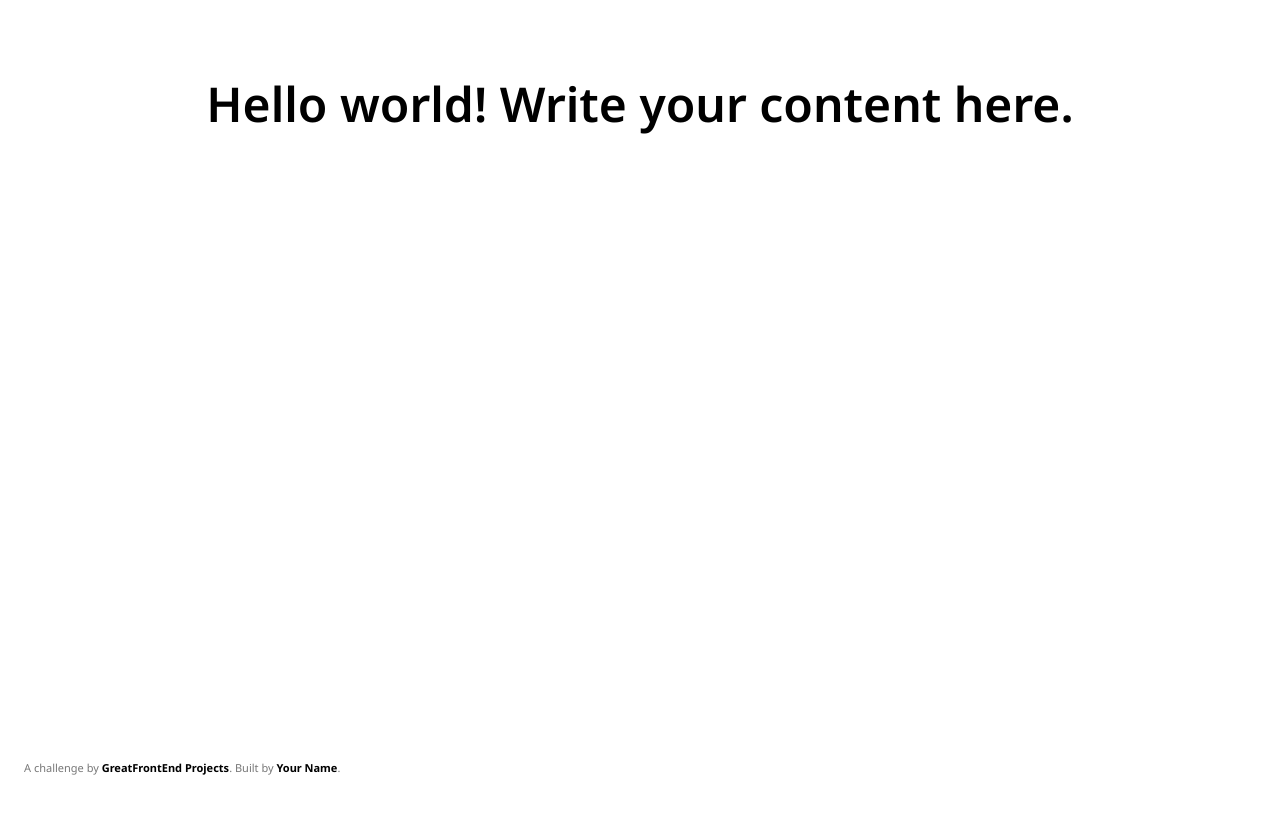
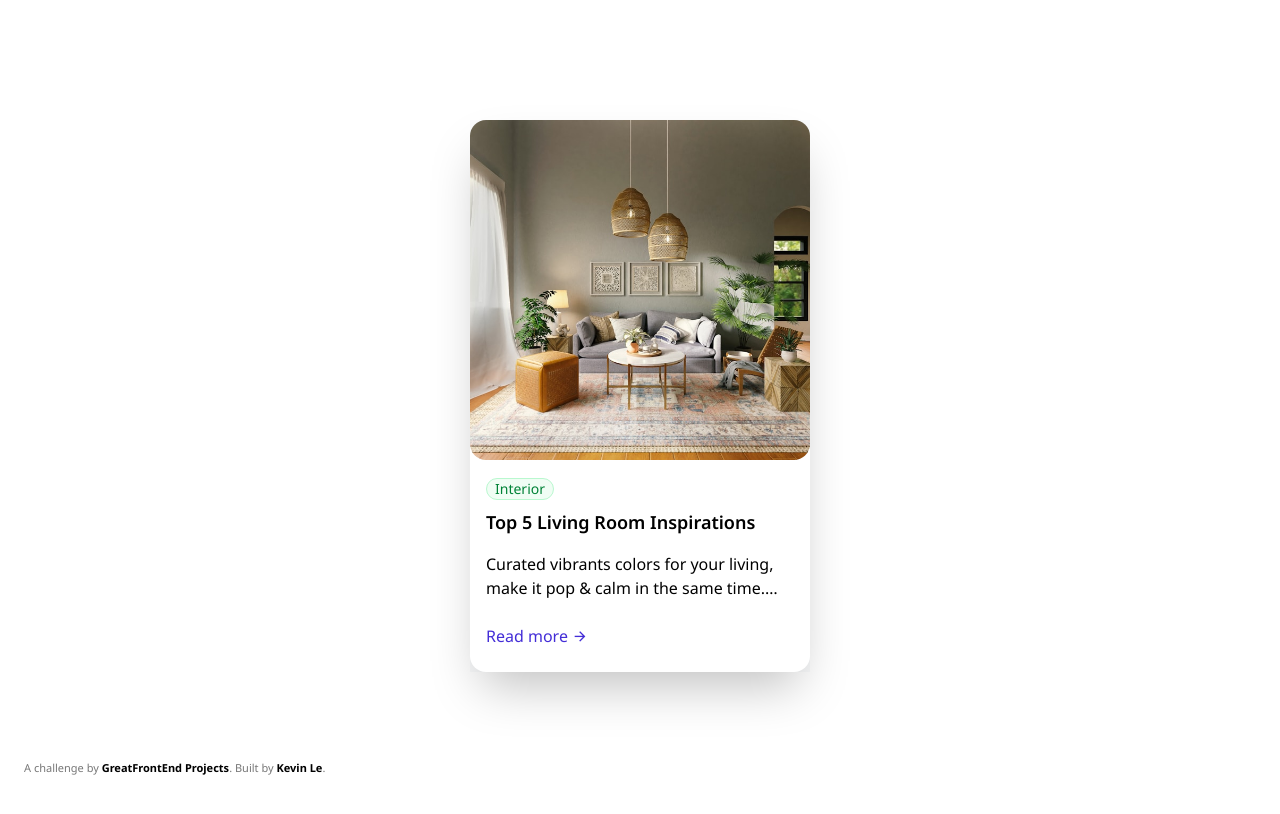
Before and after one commit to kevinleaves/blog-card, a website built with Vite: page index.html in a window 1280 px wide. Built offline with nearby package versions, Linux system fonts and the light colour scheme.

Commit message:
finish blog-card

```diff
--- a/index.html
+++ b/index.html
@@ -12,6 +12,10 @@
       rel="stylesheet"
     />
     <link rel="stylesheet" href="css/style.css" />
+    <link
+    href="https://cdn.jsdelivr.net/npm/remixicon@4.5.0/fonts/remixicon.css"
+    rel="stylesheet"
+/>
 
     <!-- Tailwind CDN allows you to use Tailwind classes immediately in your HTML without any installation steps.
       If you're not using Tailwind, you may delete the <script> -->
@@ -25,14 +29,24 @@
   </head>
   <body>
     <!-- Add your site or application content here -->
-    <h1 class="text-5xl text-center font-semibold pt-20">
-      Hello world! Write your content here.
-    </h1>
+    <article class="bg-[#F9FAFB] w-[340px] mx-auto">
+      <article
+        class="flex flex-col mt-[120px] shadow-2xl rounded-2xl bg-white"
+      >
+        <img src="img/spacejoy-YqFz7UMm8qE-unsplash.jpg" class="rounded-2xl object-cover" />
+        <article class="flex flex-col gap-4 p-4">
+          <div>
+              <span class="inline-block rounded-2xl bg-green-50 px-2 border-1 border-green-200 text-green-700 mb-2 text-sm">Interior</span>
+              <h2 class="font-semibold text-lg">Top 5 Living Room Inspirations</h2>
+          </div>
+          <div class="">
+              <p class="mb-6 line-clamp-2">Curated vibrants colors for your living, make it pop & calm in the same time. Curated vibrants colors for your living, make it pop & calm in the same time. Curated vibrants colors for your living, make it pop & calm in the same time. Curated vibrants colors for your living, make it pop & calm in the same time. Curated vibrants colors for your living, make it pop & calm in the same time.</p>
+              <button class="text-indigo-700 focus:ring-4 focus:ring-indigo-100 focus:ring-offset-4 focus:rounded-lg mb-2">Read more <i class="ri-arrow-right-line"></i></button>
+          </div>
+        </article>
+      </article>
+    </div>
 
-    <!-- Interior
-      Top 5 Living Room Inspirations
-      Curated vibrants colors for your living, make it pop & calm in the same time.
-      Read more -->
 
     <!-- Attribute this challenge to yourself! -->
     <div class="credits" data-gfe-screenshot-exclude="true">
@@ -43,9 +57,9 @@
         >GreatFrontEnd Projects</a
       >. Built by
       <a
-        href="https://www.greatfrontend.com/projects/u/username"
+        href="https://www.greatfrontend.com/projects/u/kevinleaves"
         target="_blank"
-        >Your Name</a
+        >Kevin Le</a
       >.
     </div>
     <script src="js/index.js"></script>
```
